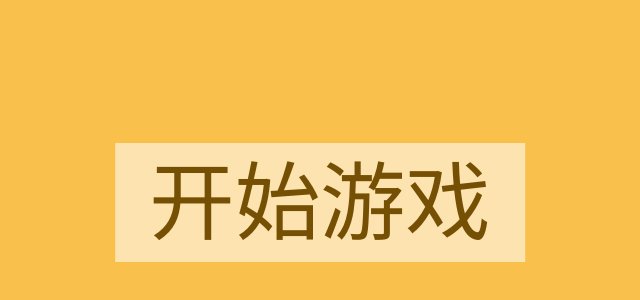
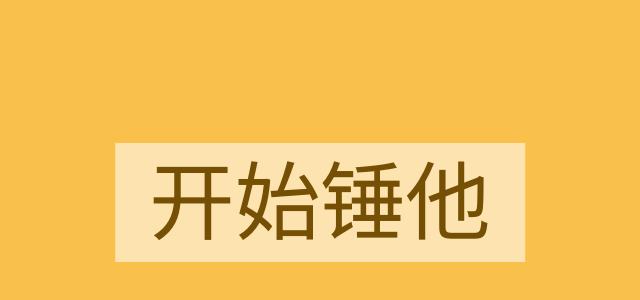
Before and after one commit to xn213/dds, a plain HTML site: page index.html in a window 1280 px wide. Shown: the part 138-438 px from the top of the page, without its empty margins (320-960 px from the left). Drawn offline with Linux system fonts and the light colour scheme.

Commit message:
modified index.html 开始锤他;

```diff
--- a/index.html
+++ b/index.html
@@ -1 +1 @@
-<!DOCTYPE html><html><head><meta charset="utf-8"><meta content="width=device-width,initial-scale=1,maximum-scale=1,user-scalable=0" name="viewport"><meta content="telephone=no" name="format-detection"><title>打地鼠</title><script>!function(n){var e,t,o=100,i=document.documentElement,u=null,r=[],c=function(){var n=(t=i.clientWidth/750)*o;e!=n&&(e=n,f.fontSize=e,f.scale=t,i.style.fontSize=e+"px",r.forEach(function(n){n()}))},f={pxToRem:function(n){return n/e},stdPxToRem:function(n){return n/o},remToPx:function(n){return n*e},remToStdPx:function(n){return n*o},pxToStdPx:function(n){return n/t},stdPxToPx:function(n){return n*t},STD_FONT_SIZE:o,STD_WIDTH:750,fontSize:null,scale:null,onResize:function(n){n&&r.push(n)},offResize:function(n){if(n){var e=r.indexOf(n);~e&&r.splice(e,1)}else r=[]}};c(),n.addEventListener("resize",function(){clearTimeout(u),u=setTimeout(c,100)},!1),n.autoRem=f}(window)</script><link href="css/index.css" rel="stylesheet"></head><body><div class="cjy_panel"><div class="start_btn"><a href="javascript:;">开始游戏</a></div></div><div id="container"></div><div class="cjy_popup"><div class="mask"></div><div class="content"><p>游戏结束</p><p style="text-align:center"><a style="color:#fff;font-size:21px" href="/dds">再来一次</a></p><div class="start_btn"></div></div><script src="./js/phaser.min.js"></script><script type="text/javascript" src="js/index.js"></script></div></body></html>
+<!DOCTYPE html><html><head><meta charset="utf-8"><meta content="width=device-width,initial-scale=1,maximum-scale=1,user-scalable=0" name="viewport"><meta content="telephone=no" name="format-detection"><title>打地鼠</title><script>!function(n){var e,t,o=100,i=document.documentElement,u=null,r=[],c=function(){var n=(t=i.clientWidth/750)*o;e!=n&&(e=n,f.fontSize=e,f.scale=t,i.style.fontSize=e+"px",r.forEach(function(n){n()}))},f={pxToRem:function(n){return n/e},stdPxToRem:function(n){return n/o},remToPx:function(n){return n*e},remToStdPx:function(n){return n*o},pxToStdPx:function(n){return n/t},stdPxToPx:function(n){return n*t},STD_FONT_SIZE:o,STD_WIDTH:750,fontSize:null,scale:null,onResize:function(n){n&&r.push(n)},offResize:function(n){if(n){var e=r.indexOf(n);~e&&r.splice(e,1)}else r=[]}};c(),n.addEventListener("resize",function(){clearTimeout(u),u=setTimeout(c,100)},!1),n.autoRem=f}(window)</script><link href="css/index.css" rel="stylesheet"></head><body><div class="cjy_panel"><div class="start_btn"><a href="javascript:;">开始锤他</a></div></div><div id="container"></div><div class="cjy_popup"><div class="mask"></div><div class="content"><p style="text-align:center"><a style="color:#fff;font-size:21px" href="/dds">再来一次</a></p><div class="start_btn"></div></div><script src="./js/phaser.min.js"></script><script type="text/javascript" src="js/index.js"></script></div></body></html>
```
Also changed, not shown: 1 other file.
